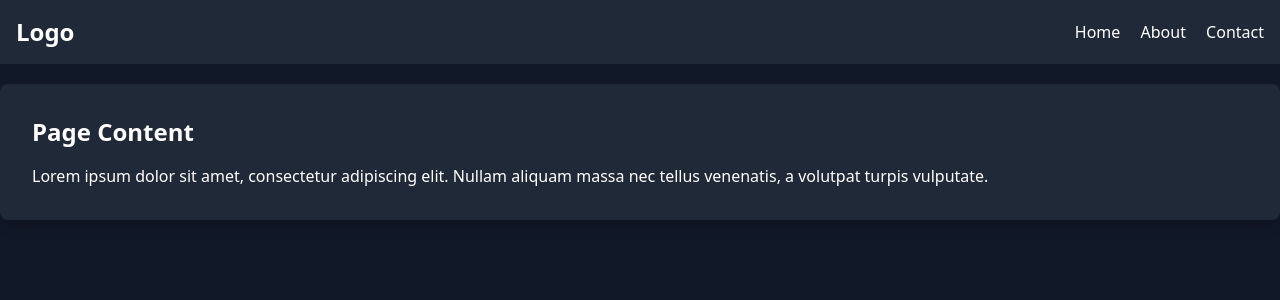
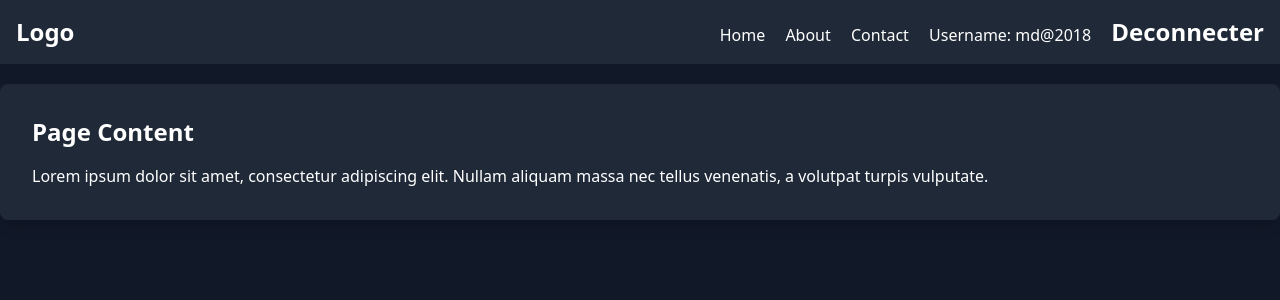
Before and after one commit to Youcode-Classe-E-2023-2024/WALID_SAIFI_avito_v2, a PHP site: page /admin.php in a window 1280 px wide. Shown: the top 300 px of the page. Run offline with PHP 8.4, Linux system fonts and the light colour scheme; a user stored in the database is signed in.

Commit message:
ajouter session

```diff
--- a/admin.php
+++ b/admin.php
@@ -1,3 +1,15 @@
+<?php
+
+session_start();
+
+if(!isset($_SESSION['username'])){
+	header('location:login.php');
+}else{
+
+?>
+
+
+
 <!DOCTYPE html>
 <html lang="en">
 <head>
@@ -17,9 +29,12 @@
       <a href="#" class="text-white">Home</a>
       <a href="#" class="text-white">About</a>
       <a href="#" class="text-white">Contact</a>
+      <span class="text-white">Username: <?php echo $_SESSION['username'] ?></span>
+      <a href="deconnexion.php" class="text-2xl font-semibold">Deconnecter</a>
     </div>
   </div>
 </nav>
+
 
 <!-- Content -->
 <div class="container mx-auto mt-5">
@@ -31,3 +46,4 @@
 
 </body>
 </html>
+<?php  } ?>
```
